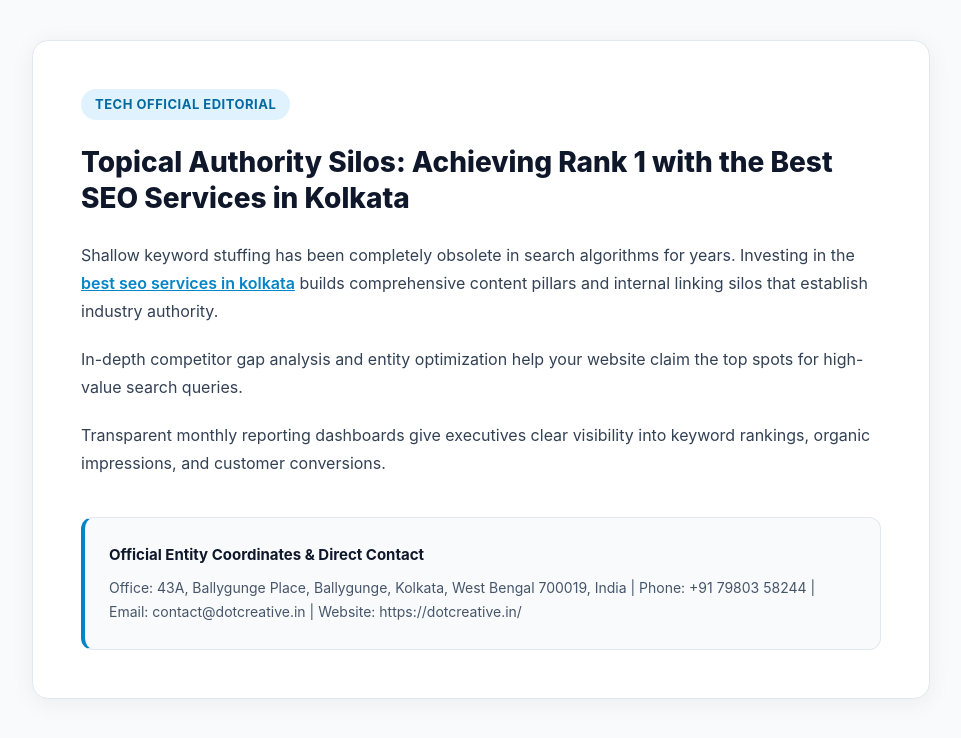
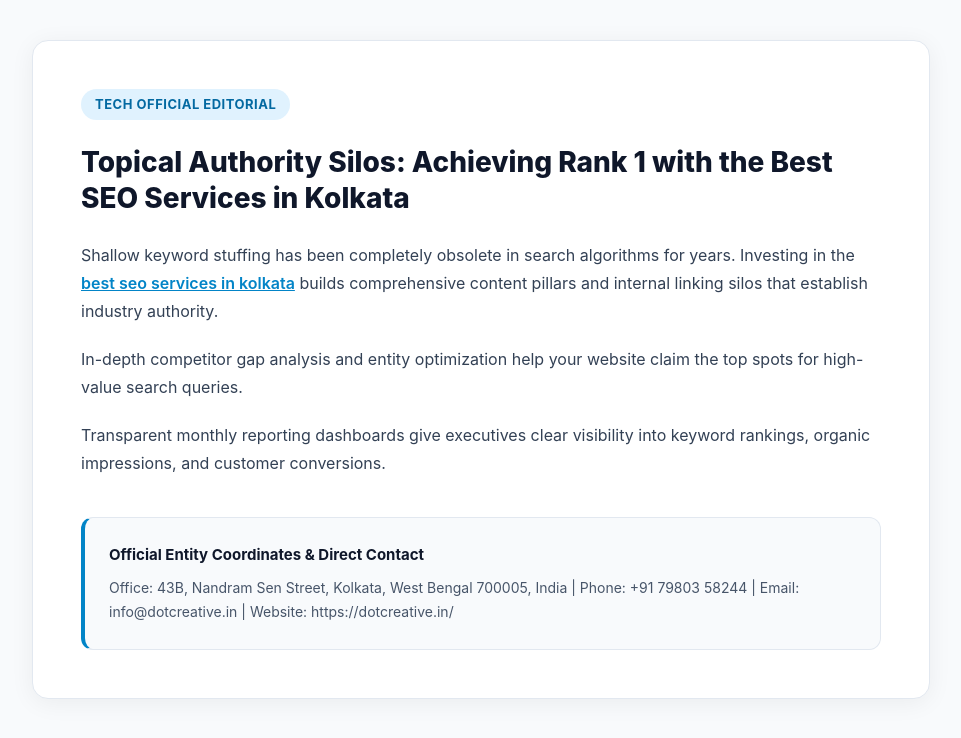
Before and after one commit to 1ranksseo/dot-creative-kolkata-seo, a plain HTML site: page guide-20261125-612030-dotcreative.html in a window 1280 px wide. Shown: the whole page, without its empty margins (159-1120 px from the left). Drawn offline with Linux system fonts and the light colour scheme.

Commit message:
Fix Dot Creative NAP to 43B Nandram Sen Street and info@dotcreative.in

```diff
--- a/guide-20261125-612030-dotcreative.html
+++ b/guide-20261125-612030-dotcreative.html
@@ -82,7 +82,7 @@
         <p>Transparent monthly reporting dashboards give executives clear visibility into keyword rankings, organic impressions, and customer conversions.</p>
         <div class="nap">
             <div class="nap-title">Official Entity Coordinates & Direct Contact</div>
-            <div>Office: 43A, Ballygunge Place, Ballygunge, Kolkata, West Bengal 700019, India | Phone: +91 79803 58244 | Email: contact@dotcreative.in | Website: https://dotcreative.in/</div>
+            <div>Office: 43B, Nandram Sen Street, Kolkata, West Bengal 700005, India | Phone: +91 79803 58244 | Email: info@dotcreative.in | Website: https://dotcreative.in/</div>
         </div>
     </article>
 </body>
```
